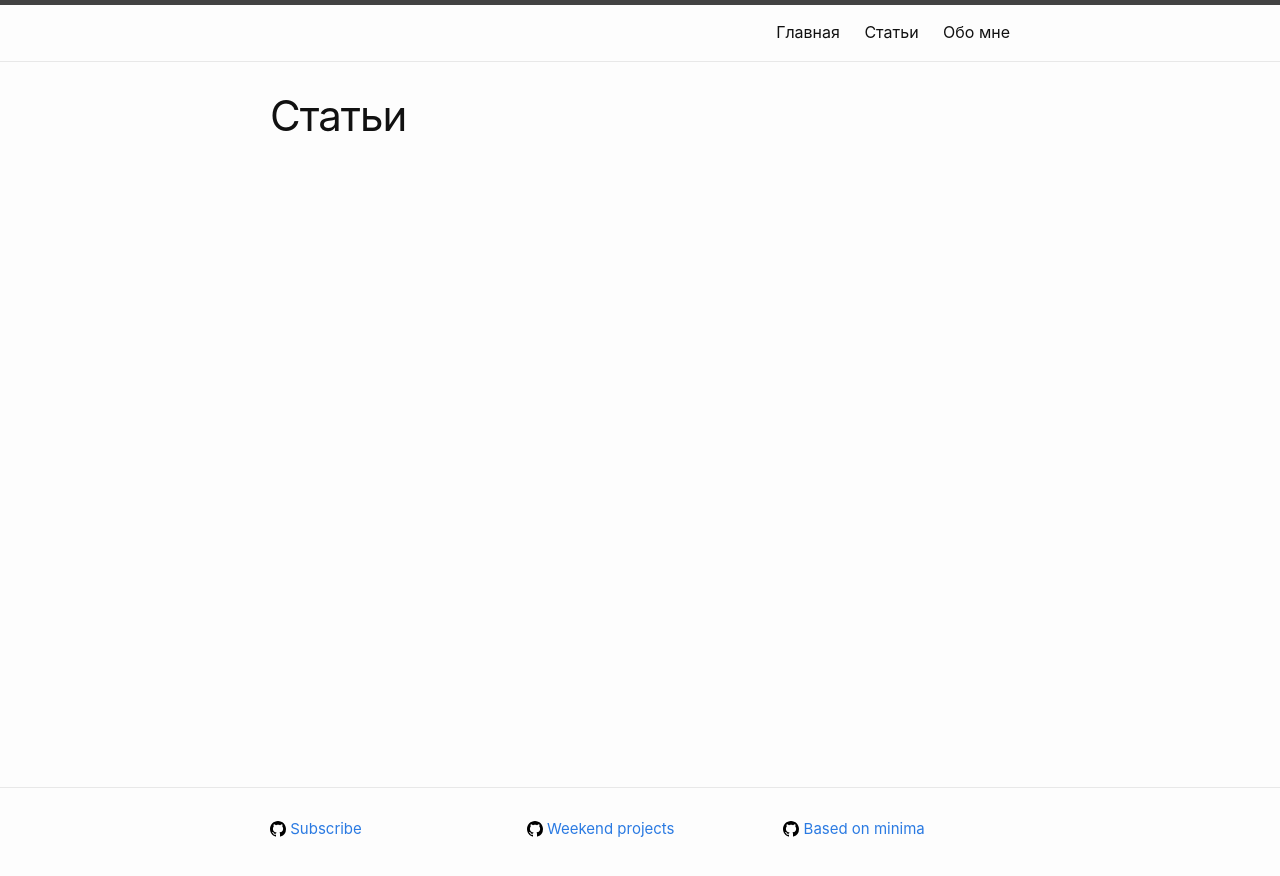
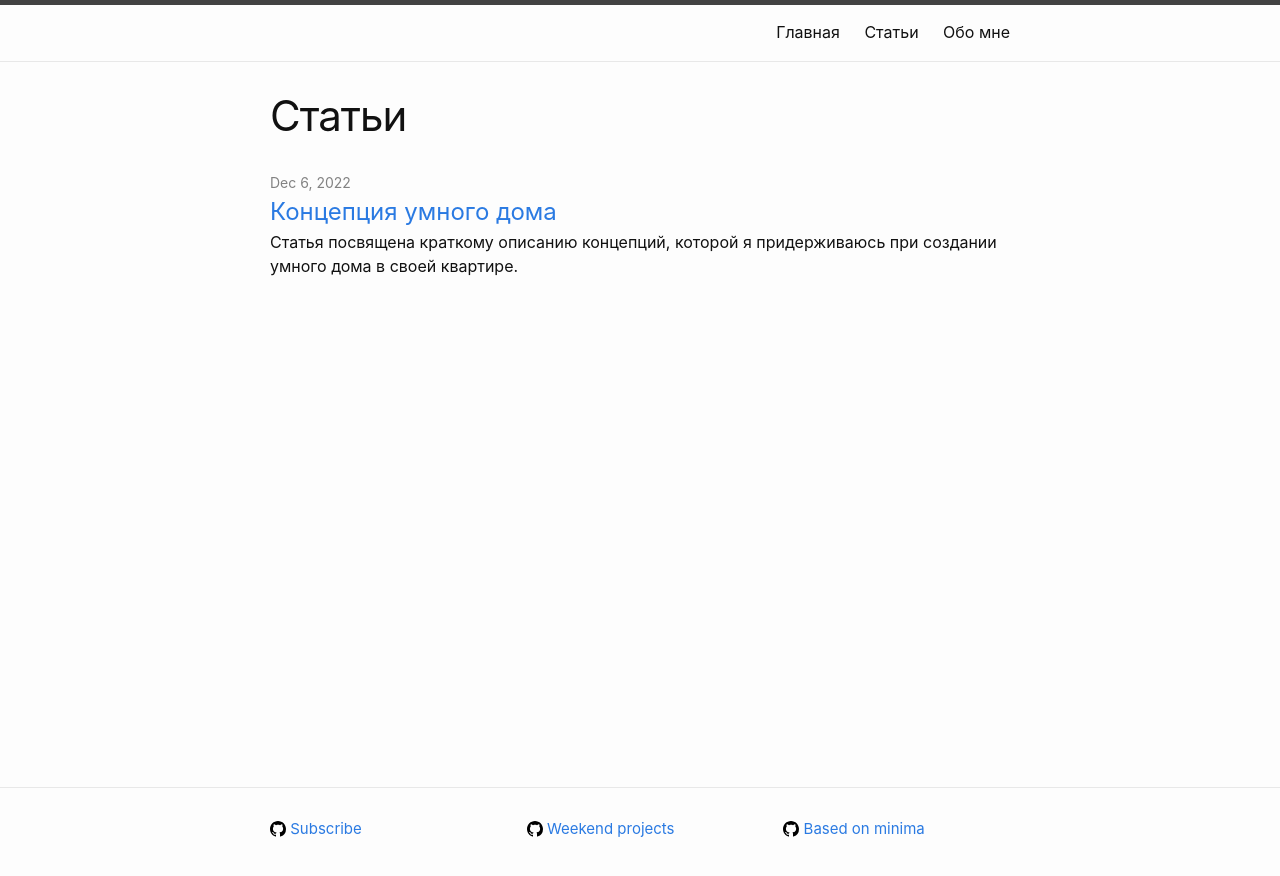
Before and after one commit to Enigma0960/enigma0960.github.io, a Jekyll site: the page built from posts.html, in a window 1280 px wide. Shown: the top 876 px of the page. Built offline with Jekyll 4.4.1, drawn with Linux system fonts in a browser that asks for light colours.

Commit message:
Add first post

```diff
--- /dev/null
+++ b/_posts/2022-12-06-Smart-home-concept.md
@@ -0,0 +1,11 @@
+---
+layout: post
+title: "Концепция умного дома"
+published: "2022.12.06"
+updated: "2022.12.06"
+description: "Статья посвящена краткому описанию концепций, которой я придерживаюсь при создании умного дома в своей квартире."
+tags: iot, smart-home
+---
+
+## С чего все началось
+Когда у меня появилась собственная квартира, я захотел сделать ее максимально удобной для проживания в ней. В то же время на рынке начало появляться множество различных решений для автоматизации рутинных домашних задач. К примеру ежедневную уборку заменили роботы-пылесосы. Анализируя их возможности и ограничения (_к сожалению до сих пор их очень много_), я приступил к проработке собственного "_идеального_" концепта умного дома. Я сразу же столкнулся с рядом технических проблем в большинстве устройств. Почти все они завязаны на работу с глобальным, централизованным сервером. Примером таких устройств являются умные лампы [yeelight](https://yeelight.com), устройства линейки [Tuya](https://www.tuya.com/) и т.п. Каждое устройства одного производителя добавляются, настраиваются и управляются через единое приложение. Некоторые приложения поддерживают (частично) сторонние устройства. Но все взаимодействие придерживается логике: приложение -> сервер -> устройство. Редко бывает так, что устройство работает напрямую с приложением (по bluetooth). Последний тренд компаний - обязательная авторизация... Это еще одна проблема с которой я столкнулся. Я не могу создать одну учетную запись, и использовать ее во всех приложениях...
--- a/posts.html
+++ b/posts.html
@@ -17,11 +17,17 @@ permalink: /post/
     {%- for post in posts -%}
     <ul class="post-list">
         <li>
+            {% if post.published %}
+            <span class="post-meta">{{ post.published | date: date_format }}</span>
+            {% else %}
             <span class="post-meta">{{ post.date | date: date_format }}</span>
+            {% endif %}
             <a class="post-link" href="{{ post.url | relative_url }}">
                 {{ post.title | escape }}
             </a>
-            <p class="post-content">{{ post.post_description | escape }}</p>
+            {% if post.description %}
+            <p class="post-content">{{ post.description | escape }}</p>
+            {% endif %}
         </li>
     </ul>
     {%- endfor -%}
```
